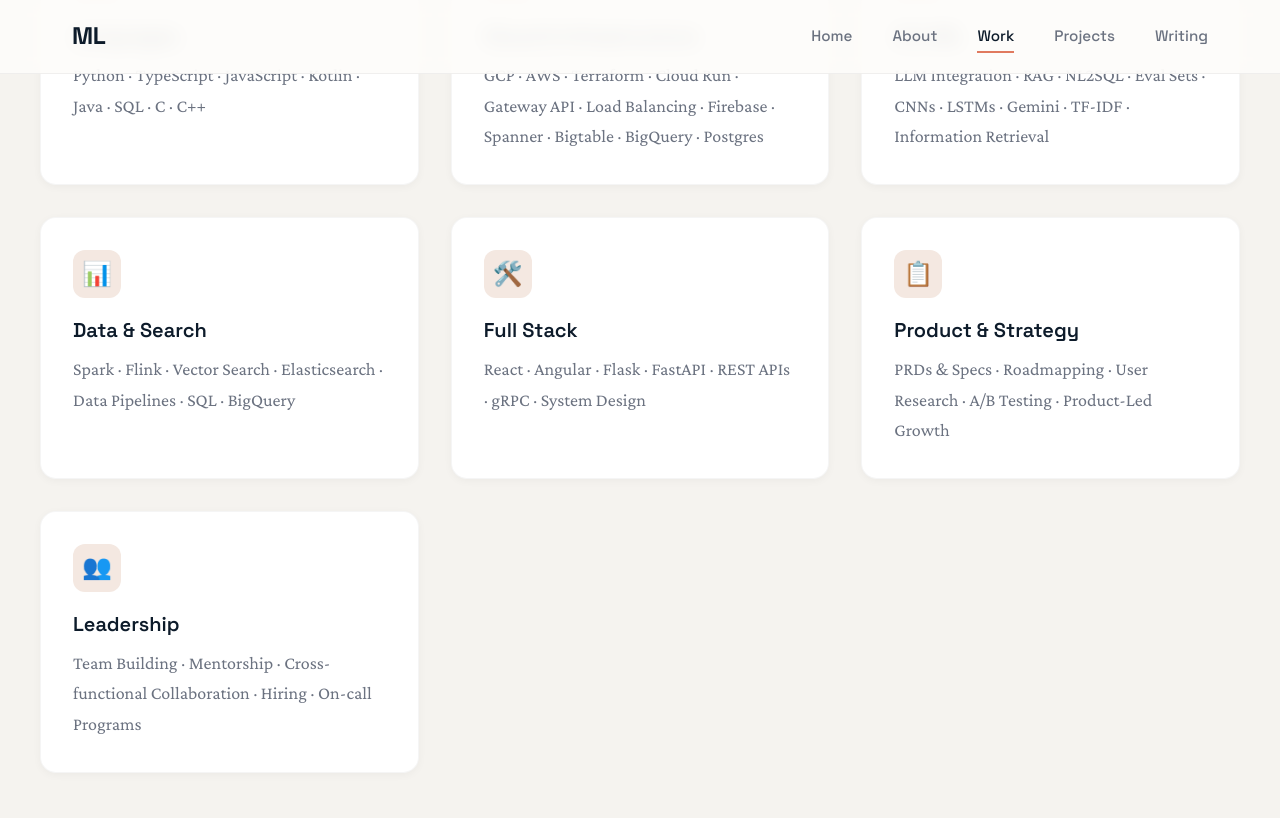
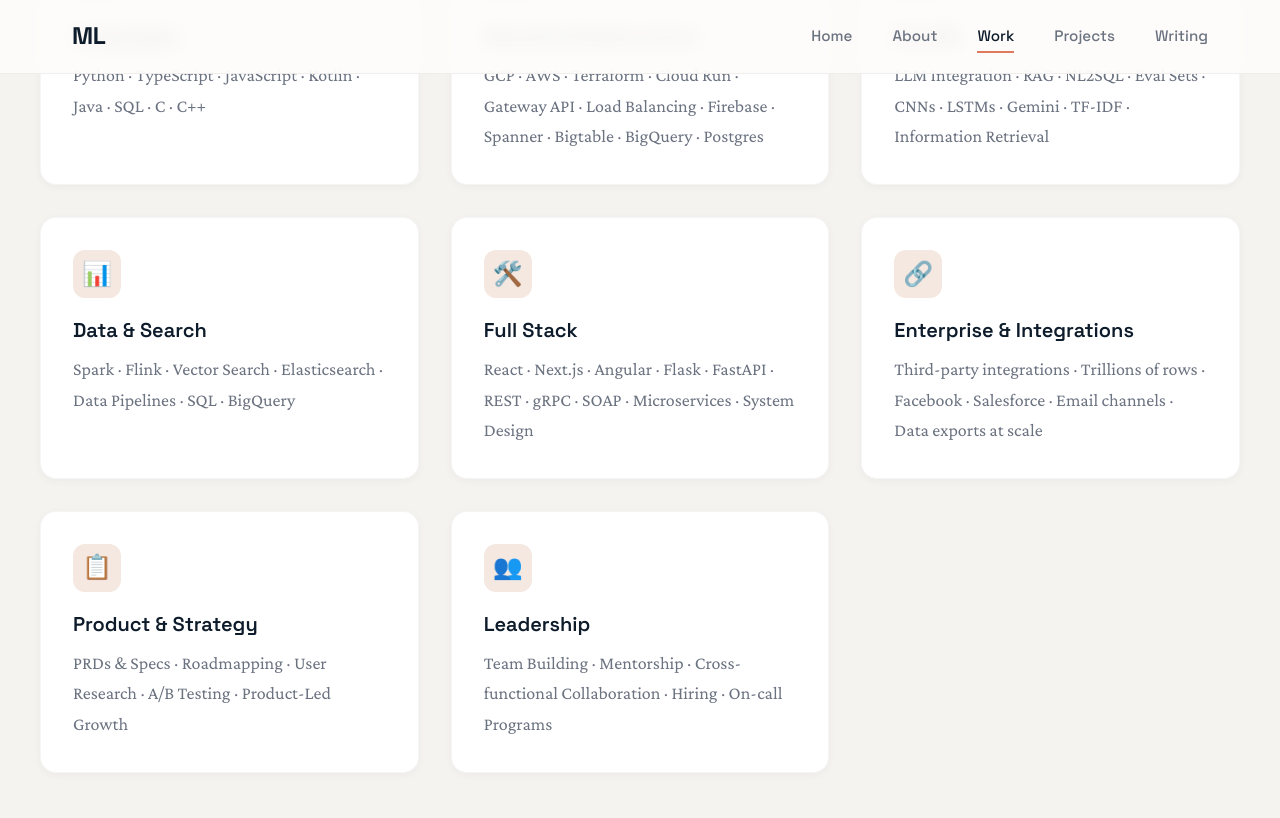
Before and after one commit to Masha-L/masha-l.github.io, a Jekyll site: the page built from work.md, in a window 1280 px wide and 900 px high, scrolled down 2932 px. Shown: the top 818 px of the window. Built offline with Jekyll 4.4.1, drawn with Linux system fonts in a browser that asks for light colours.

Commit message:
Add enterprise integrations: trillions of rows, third-party systems, SOAP, microservices, Next.js

```diff
--- a/work.md
+++ b/work.md
@@ -137,7 +137,12 @@ permalink: /work/
       <div class="card">
         <div class="card-icon">🛠️</div>
         <h3 class="card-title">Full Stack</h3>
-        <p class="card-text">React · Angular · Flask · FastAPI · REST APIs · gRPC · System Design</p>
+        <p class="card-text">React · Next.js · Angular · Flask · FastAPI · REST · gRPC · SOAP · Microservices · System Design</p>
+      </div>
+      <div class="card">
+        <div class="card-icon">🔗</div>
+        <h3 class="card-title">Enterprise & Integrations</h3>
+        <p class="card-text">Third-party integrations · Trillions of rows · Facebook · Salesforce · Email channels · Data exports at scale</p>
       </div>
       <div class="card">
         <div class="card-icon">📋</div>
```
